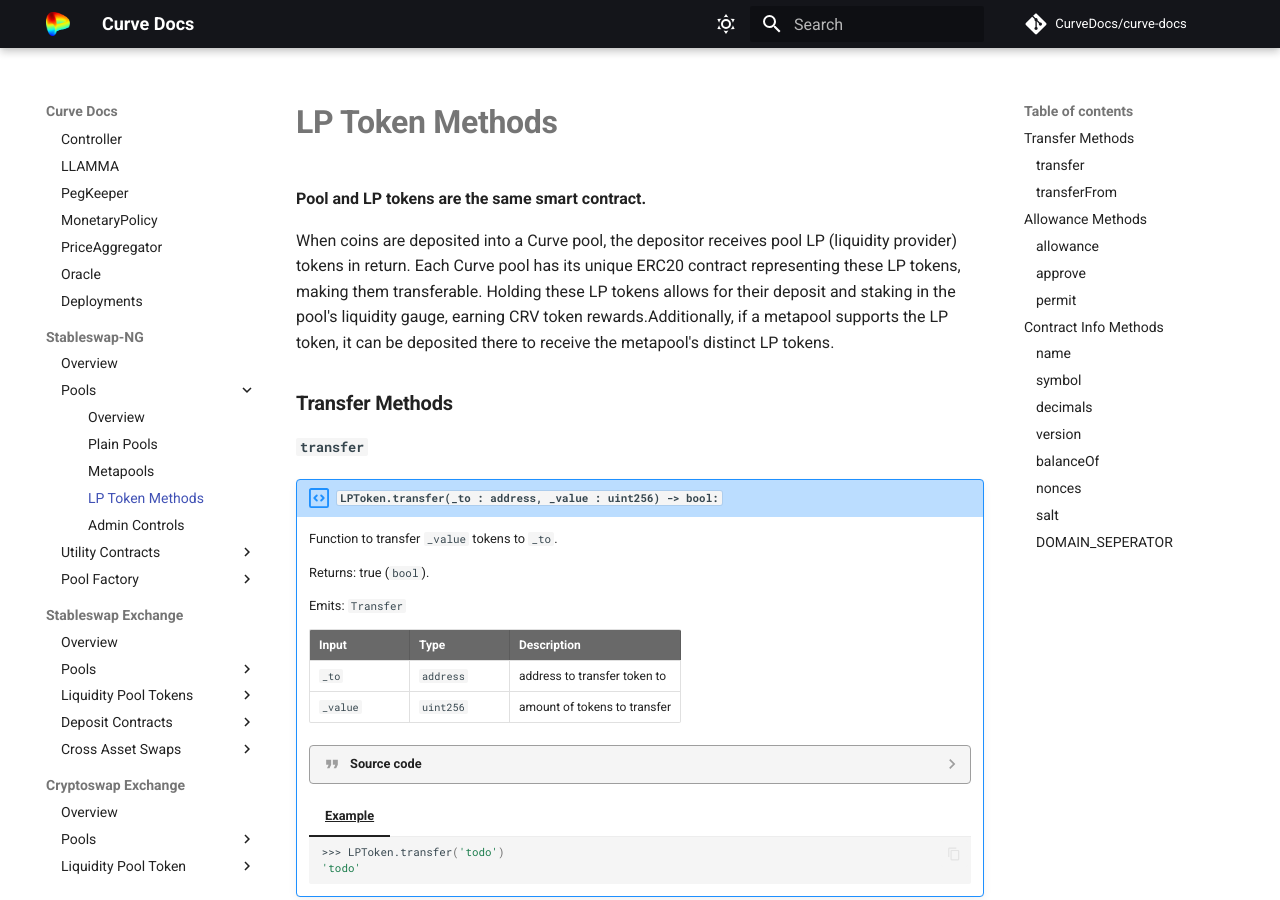
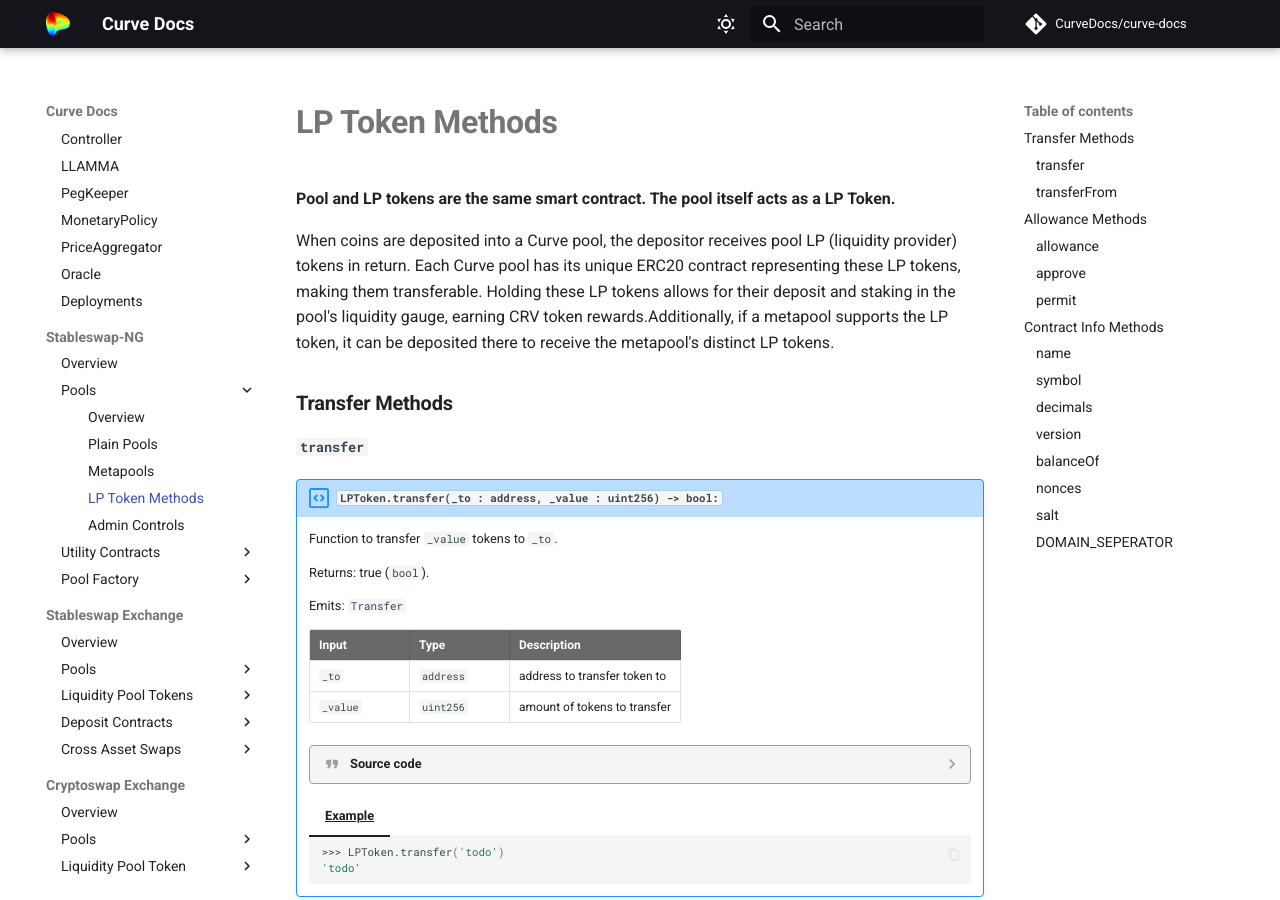
Before and after one commit to CurveDocs/curve-docs, an MkDocs documentation site: the page built from docs/stableswap-ng_exchange/pools/lp_token.md, in a window 1280 px wide and 900 px high. Built offline with MkDocs 1.6.1 and Material for MkDocs 9.7.7, drawn with Linux system fonts in a browser that asks for light colours; comment, search, counter and statistics services are not loaded.

Commit message:
minor fixes

```diff
--- a/docs/stableswap-ng_exchange/pools/lp_token.md
+++ b/docs/stableswap-ng_exchange/pools/lp_token.md
@@ -1,4 +1,4 @@
-**Pool and LP tokens are the same smart contract.**
+**Pool and LP tokens are the same smart contract. The pool itself acts as a LP Token.**
 
 When coins are deposited into a Curve pool, the depositor receives pool LP (liquidity provider) tokens in return. Each Curve pool has its unique ERC20 contract representing these LP tokens, making them transferable. Holding these LP tokens allows for their deposit and staking in the pool's liquidity gauge, earning CRV token rewards.Additionally, if a metapool supports the LP token, it can be deposited there to receive the metapool's distinct LP tokens.
 
```
Also changed, not shown: docs/stableswap-ng_exchange/factory/overview.md (+8 -3 lines), docs/stableswap-ng_exchange/overview.md (+6 -4 lines), docs/stableswap-ng_exchange/pools/metapool.md (+2 -1 lines), docs/stableswap-ng_exchange/pools/plainpool.md (+2 -1 lines).
